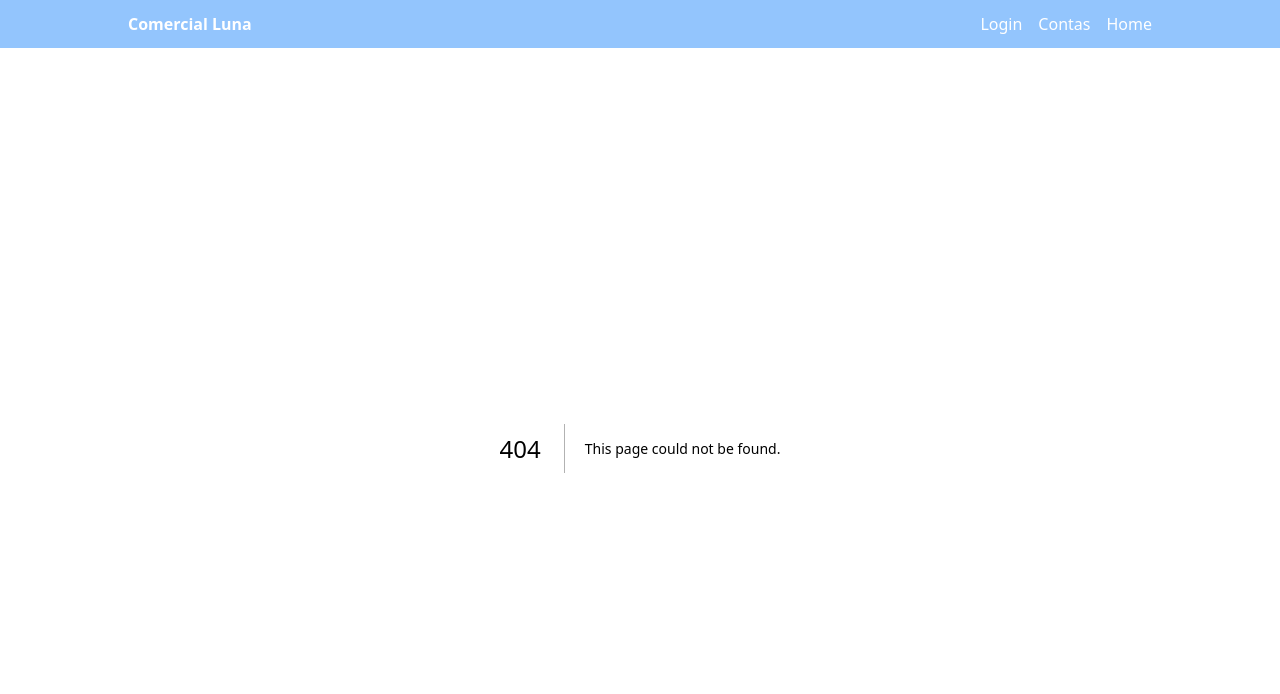
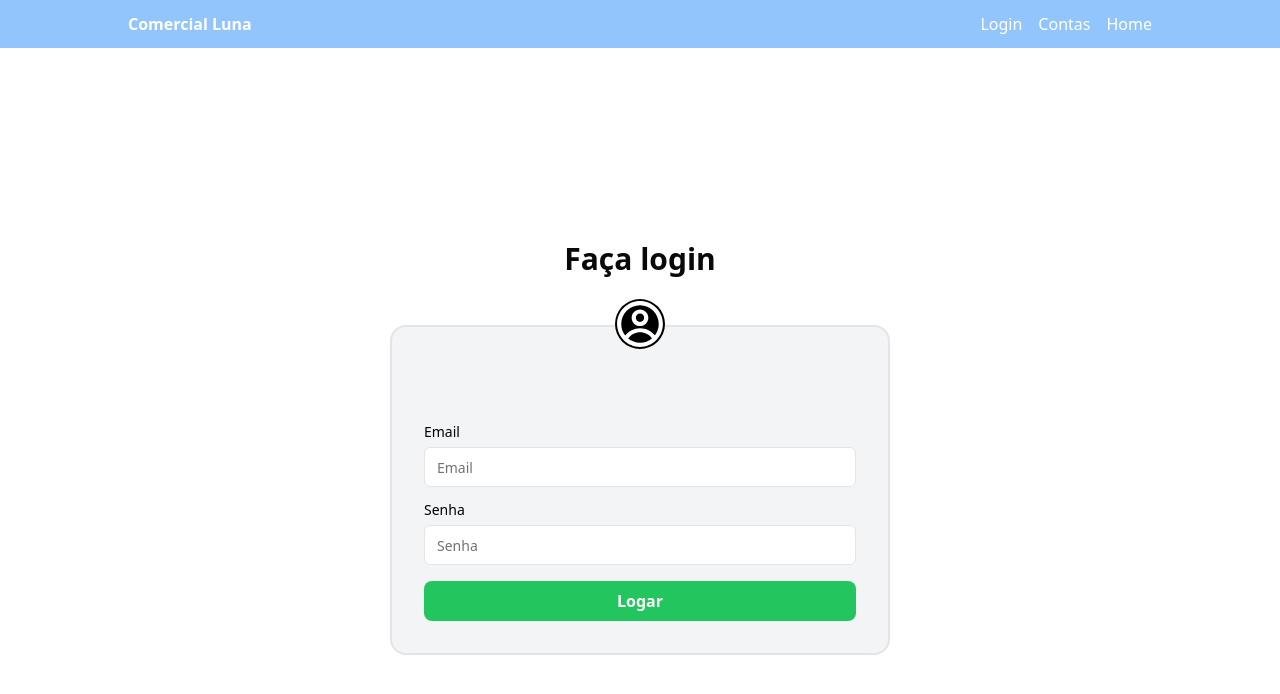
Before and after one commit to josuedantas7/controle-comercio, a Next.js app: page /login in a window 1280 px wide. Before the commit this address had no page. Shown: the top 694 px of the page. Built offline with nearby package versions, Linux system fonts and the light colour scheme.

Commit message:
feat: page Login and Register

```diff
--- /dev/null
+++ b/src/app/cadastro/page.tsx
@@ -0,0 +1,83 @@
+'use client'
+import InputPrimario from '@/components/InputPrimario'
+import { AuthContext } from '@/contexts/AuthContext';
+import { auth } from '@/services/firebaseConnection';
+import { createUserWithEmailAndPassword, signInWithEmailAndPassword, updateProfile } from 'firebase/auth';
+import React, { useContext, useState } from 'react'
+import { CgProfile } from "react-icons/cg";
+import { useRouter } from 'next/navigation'
+import { useToast } from "@/components/ui/use-toast"
+import { Label } from '@/components/ui/label';
+import { Input } from '@/components/ui/input';
+
+interface UserProps{
+  name: string
+  email: string
+  password: string
+}
+
+const Cadastro = () => {
+
+  const { signed, loading, user, login } = useContext(AuthContext);
+
+  const router = useRouter()
+  const { toast } = useToast()
+
+  const [name, setName] = useState<string>('')
+  const [email, setEmail] = useState<string>('')
+  const [password, setPassword] = useState<string>('')
+
+
+  async function onSubmit(){
+    const data : UserProps = {
+        name,
+        email,
+        password
+    }
+
+    await createUserWithEmailAndPassword(auth, data.email, data.password)
+    .then( async(user) => {
+        await updateProfile(user.user, {
+            displayName: data.name
+        })
+        console.log(user)
+        login(user?.user.email, user.user.displayName, user.user.uid)
+        toast({
+            title: "Cadastro efetuado com sucesso",
+            description: "Você será redirecionado para a página inicial",
+            duration: 2000,
+            variant: "destructive"
+        })
+        router.push('/')
+    })
+    .catch((err) => {
+        console.log(err)
+        toast({
+            title: "Erro ao efetuar cadastro",
+            description: err.message,
+            duration: 2000,
+            variant: "destructive"
+        })
+    })
+  }
+
+  return (
+    <div className='w-full h-screen flex justify-center items-center flex-col'>
+        <div>
+          <h1 className='text-3xl font-bold mb-12'>Faça seu cadastro</h1>
+        </div>
+        <div className='w-[500px] mx-auto bg-gray-100 rounded-2xl flex flex-col gap-4 border-2 p-8'>
+          <CgProfile size={50} className='-translate-y-[60px] text-white bg-black rounded-full mx-auto' />
+          <InputPrimario onChange={setName} label='Nome' />
+          <InputPrimario onChange={setEmail} label='Email' />
+          <div className="w-full flex flex-col gap-2">
+            <Label className={`text-black`} htmlFor="senha">Senha</Label>
+            <Input type='password' onChange={(e) => setPassword(e.target.value)} className="text-black" id="senha" placeholder={`Senha`} />
+          </div>
+          <button onClick={() => onSubmit()} className='w-full bg-green-500 rounded-lg hover:bg-green-300 text-white font-bold py-2'>Cadastrar</button>
+        </div>
+    </div>
+  )
+}
+
+export default Cadastro
--- /dev/null
+++ b/src/app/login/page.tsx
@@ -0,0 +1,83 @@
+'use client'
+import InputPrimario from '@/components/InputPrimario'
+import { AuthContext } from '@/contexts/AuthContext';
+import { auth } from '@/services/firebaseConnection';
+import { signInWithEmailAndPassword } from 'firebase/auth';
+import React, { useContext, useState } from 'react'
+import { CgProfile } from "react-icons/cg";
+import { useRouter } from 'next/navigation';
+import { useToast } from "@/components/ui/use-toast"
+import { Input } from '@/components/ui/input';
+import { Label } from '@/components/ui/label';
+
+interface UserProps{
+  name: string | null
+  email: string | null
+  uid: string | null
+}
+
+interface AuthContextProps{
+  signed: boolean
+  loading: boolean
+  user: UserProps | null
+  login: (email: string, name: string, uid: string) => void
+}
+
+const Login = () => {
+
+  const { signed, loading, user, login } = useContext(AuthContext);
+
+  const { toast } = useToast()
+  const router = useRouter()
+
+  const [email, setEmail] = useState<string>('')
+  const [password, setPassword] = useState<string>('')
+
+
+  async function onSubmit(){
+    const data = {
+      email,
+      password
+    }
+
+    await signInWithEmailAndPassword(auth, data.email, data.password)
+    .then((user) => {
+      login(user?.user.email, user.user.displayName, user.user.uid)
+      toast({
+        title: "Login efetuado com sucesso",
+        description: "Você será redirecionado para a página inicial",
+        duration: 2000,
+        variant: "destructive"
+      })
+      router.push('/')
+    })
+    .catch((err) => {
+      console.log(err)
+      toast({
+        title: "Erro ao efetuar login",
+        description: err.message,
+        duration: 2000,
+        variant: "destructive"
+      })
+    })
+  }
+
+  return (
+    <div className='w-full h-screen flex justify-center items-center flex-col'>
+        <div>
+          <h1 className='text-3xl font-bold mb-12'>Faça login</h1>
+        </div>
+        <div className='w-[500px] mx-auto bg-gray-100 rounded-2xl flex flex-col gap-4 border-2 p-8'>
+          <CgProfile size={50} className='-translate-y-[60px] text-white bg-black rounded-full mx-auto' />
+          <InputPrimario onChange={setEmail} label='Email' />
+          <div className="w-full flex flex-col gap-2">
+            <Label className={`text-black`} htmlFor="senha">Senha</Label>
+            <Input type='password' onChange={(e) => setPassword(e.target.value)} className="text-black" id="senha" placeholder={`Senha`} />
+          </div>
+          <button onClick={() => onSubmit()} className='w-full bg-green-500 rounded-lg hover:bg-green-300 text-white font-bold py-2'>Logar</button>
+        </div>
+    </div>
+  )
+}
+
+export default Login
```
